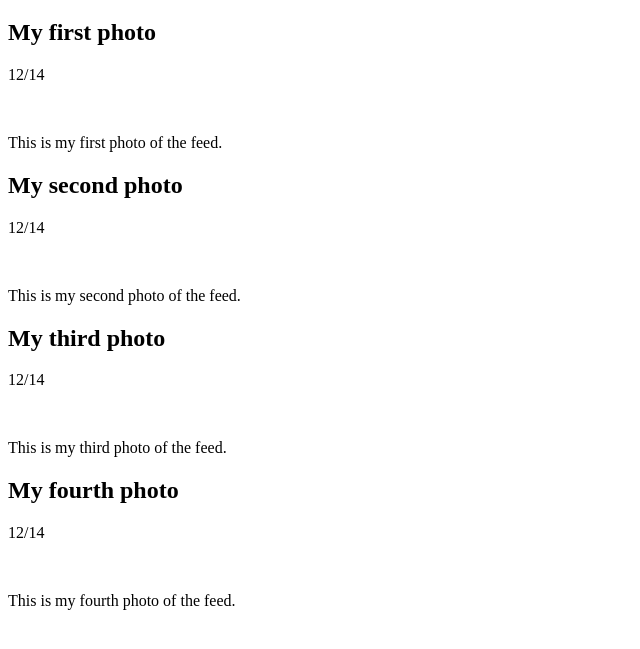
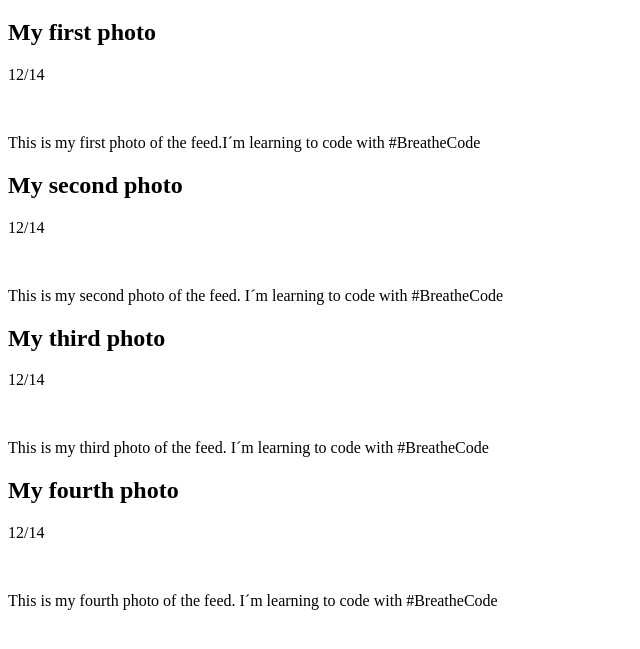
Before and after one commit to Lourdes-Code/InstagramPhotoFeed-HTML-CSS, a plain HTML site: page index.html in a window 1280 px wide. Shown: the part 61-710 px from the top of the page, without its empty margins (0-640 px from the left). Drawn offline with Linux system fonts and the light colour scheme.

```diff
--- a/index.html
+++ b/index.html
@@ -18,7 +18,7 @@
           <p class="date">12/14</p>
         </div>
         <div class="image"><img src="" alt="" /></div>
-        <div><p>This is my first photo of the feed.</p></div>
+        <div><p>This is my first photo of the feed.I´m learning to code with #BreatheCode</p></div>
       </div>
 
       <div class="completeCard">
@@ -27,7 +27,7 @@
           <p class="date">12/14</p>
         </div>
         <div class="image"><img src="" alt="" /></div>
-        <div><p>This is my second photo of the feed.</p></div>
+        <div><p>This is my second photo of the feed. I´m learning to code with #BreatheCode</p></div>
       </div>
 
       <div class="completeCard">
@@ -36,7 +36,7 @@
           <p class="date">12/14</p>
         </div>
         <div class="image"><img src="" alt="" /></div>
-        <div><p>This is my third photo of the feed.</p></div>
+        <div><p>This is my third photo of the feed. I´m learning to code with #BreatheCode</p></div>
       </div>
 
       <div class="completeCard">
@@ -45,7 +45,7 @@
           <p class="date">12/14</p>
         </div>
         <div class="image"><img src="" alt="" /></div>
-        <div><p>This is my fourth photo of the feed.</p></div>
+        <div><p>This is my fourth photo of the feed. I´m learning to code with #BreatheCode</p></div>
       </div>
     </div>
   </body>
```
